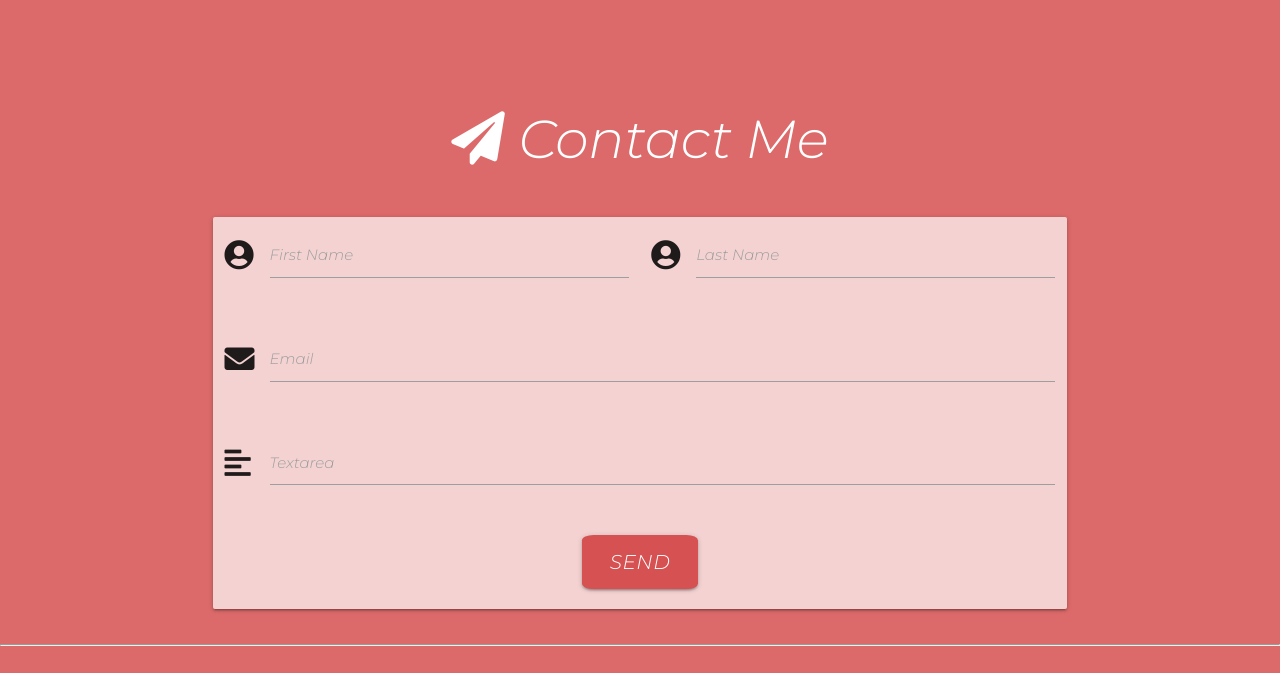
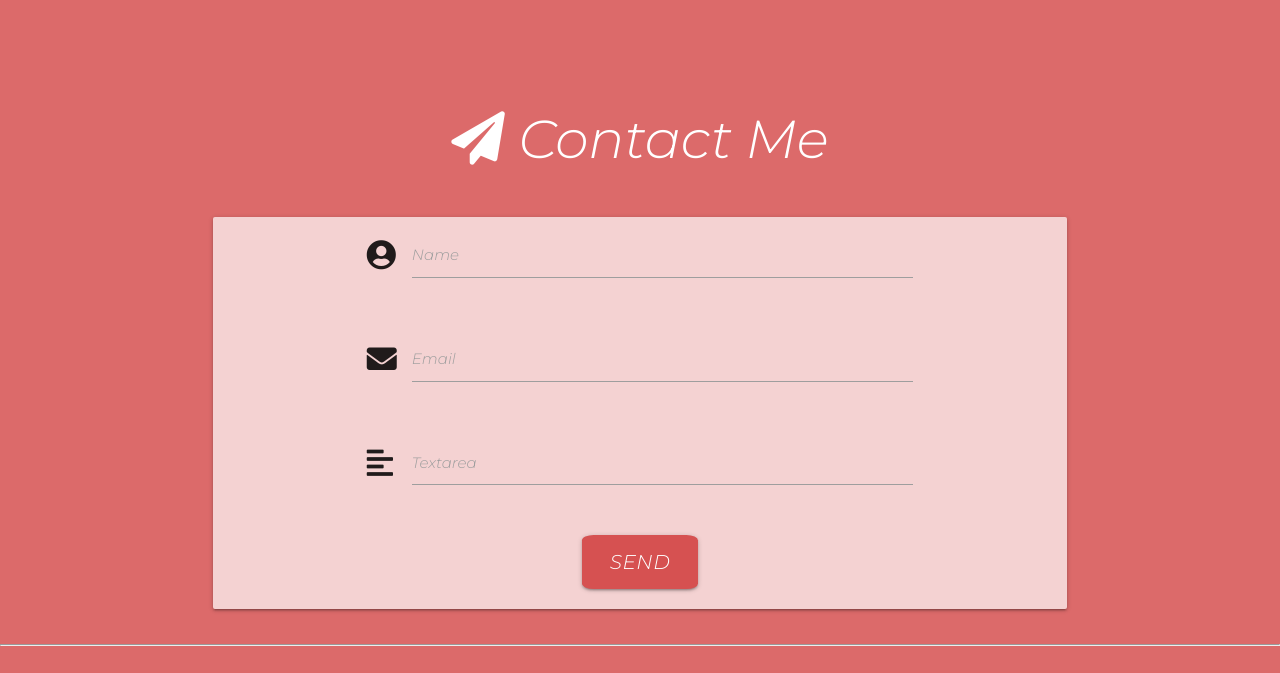
Before and after one commit to Code-Institute-Submissions/Ms3-project-3, a Flask app: page / in a window 1280 px wide. Shown: the part 1008-1681 px from the top of the page. Run offline with Flask 2, Linux system fonts and the light colour scheme; some libraries are stand-ins or nearby versions.

Commit message:
Implement emailjs integration to contact form

```diff
--- a/static/js/script.js
+++ b/static/js/script.js
@@ -11,3 +11,20 @@
         }
     });
   });
+
+
+function sendMail(contactForm) {
+    emailjs.send("service_fyyclkx","Linus", {
+        "from_name": contactForm.name.value,
+        "from_email": contactForm.email.value,
+        "message": contactForm.msg.value
+    })
+    .then(
+        function(response) {
+            console.log("success", response);
+        },
+        function(error) {
+            console.log("error", error);
+        })
+    return false;
+}
--- a/templates/home.html
+++ b/templates/home.html
@@ -10,6 +10,14 @@
     <link rel="stylesheet" href="https://cdnjs.cloudflare.com/ajax/libs/materialize/1.0.0/css/materialize.min.css" type="text/css">
     <link rel="stylesheet" href="{{ url_for('static', filename='css/style.css') }}">
     <link rel="icon" type="image/x-icon" href="../static/images/icon.png" />
+    <script type="text/javascript"
+        src="https://cdn.jsdelivr.net/npm/emailjs-com@2/dist/email.min.js">
+    </script>
+    <script type="text/javascript">
+    (function(){
+        emailjs.init("user_wezMwo0gacIqmeKDwVn98");
+    })();
+    </script>
     <title>NoteBook</title>
 </head>
     <body>
@@ -109,41 +117,35 @@
                 </div>
             </div>
             <div class="row">
-                <form class="col s8 m8 offset-m2 offset-s2 card-panel">
+                <form onsubmit="return sendMail(this);" class="col s8 m8 offset-m2 offset-s2 card-panel">
                     <div class="row">
-                        <!-- First Name -->
-                        <div class="input-field col s12 l6">
+                        <!-- Name -->
+                        <div class="input-field col s12 l8 offset-l2">
                             <i class="fas fa-user-circle prefix"></i>
-                            <input id="first_name" type="text" class="validate">
-                            <label for="first_name">First Name</label>
-                        </div>
-                        <!-- Last Name -->
-                        <div class="input-field col s12 l6">
-                            <i class="fas fa-user-circle prefix"></i>
-                            <input id="last_name" type="text" class="validate">
-                            <label for="last_name">Last Name</label>
+                            <input name="name" id="name" type="text" class="validate">
+                            <label for="name">Name</label>
                         </div>
                     </div>
                     <!-- Email -->
                     <div class="row">
-                        <div class="input-field col s12">
+                        <div class="input-field col s12 l8 offset-l2">
                             <i class="fas fa-envelope prefix"></i>
-                            <input id="email" type="email" class="validate">
+                            <input name="email" id="email" type="email" class="validate">
                             <label for="email">Email</label>
                         </div>
                     </div>
                     <!-- Textarea -->
                     <div class="row">
-                        <div class="input-field col s12">
+                        <div class="input-field col s12 l8 offset-l2">
                             <i class="fas fa-align-left prefix"></i>
-                            <textarea id="textarea1" class="materialize-textarea"></textarea>
-                            <label for="textarea1">Textarea</label>
+                            <textarea name="msg" id="msg" class="materialize-textarea"></textarea>
+                            <label for="msg">Textarea</label>
                         </div>
                     </div>
                     <!-- Send Button -->
                     <div class="row">
                         <div class="center-align send-btn">
-                            <button id="general-btn" class="btn-large waves-effect" type="submit" name="action">
+                            <button id="general-btn" class="btn-large waves-effect" type="submit">
                                 Send
                             </button>
                         </div>
```
